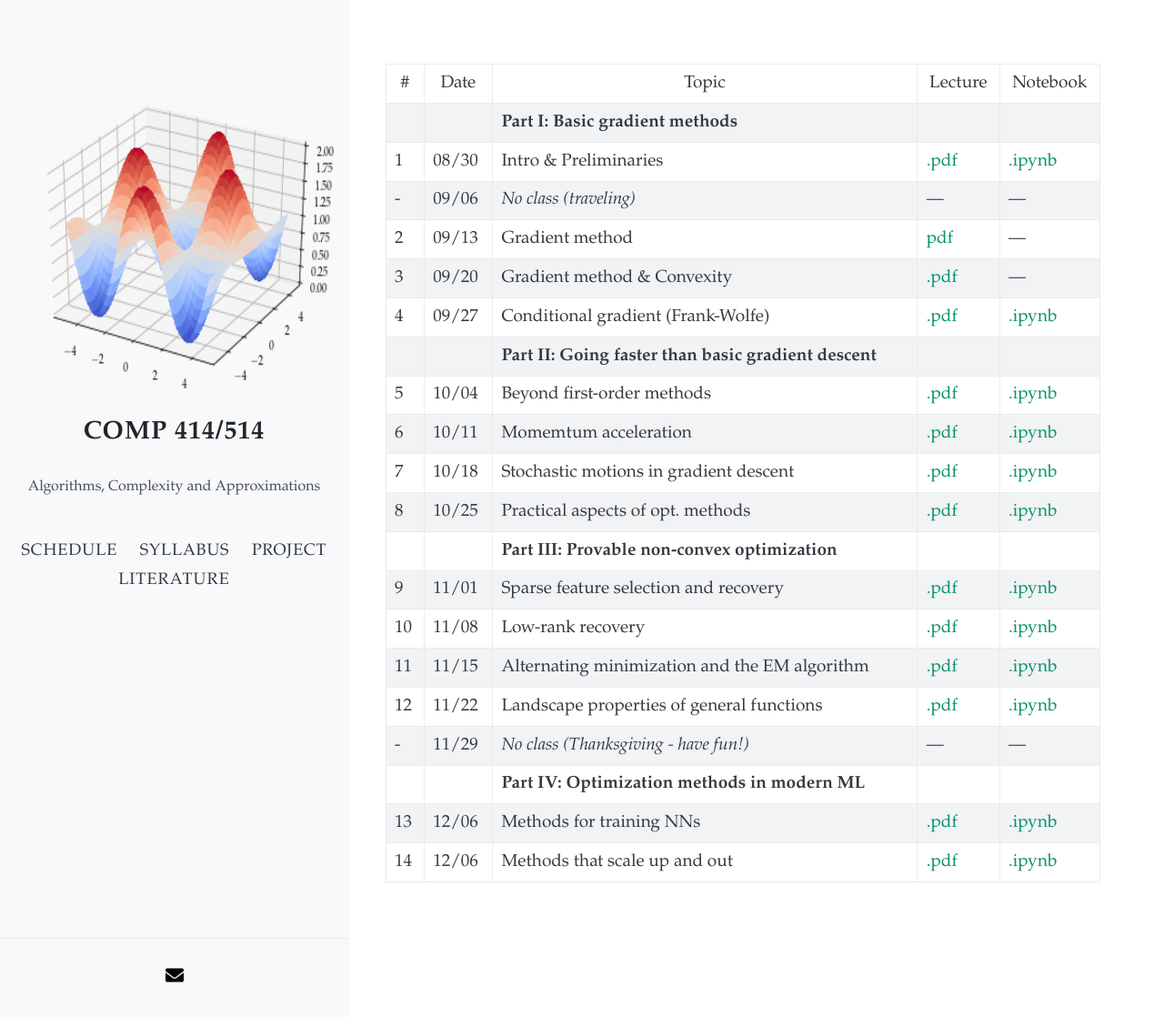
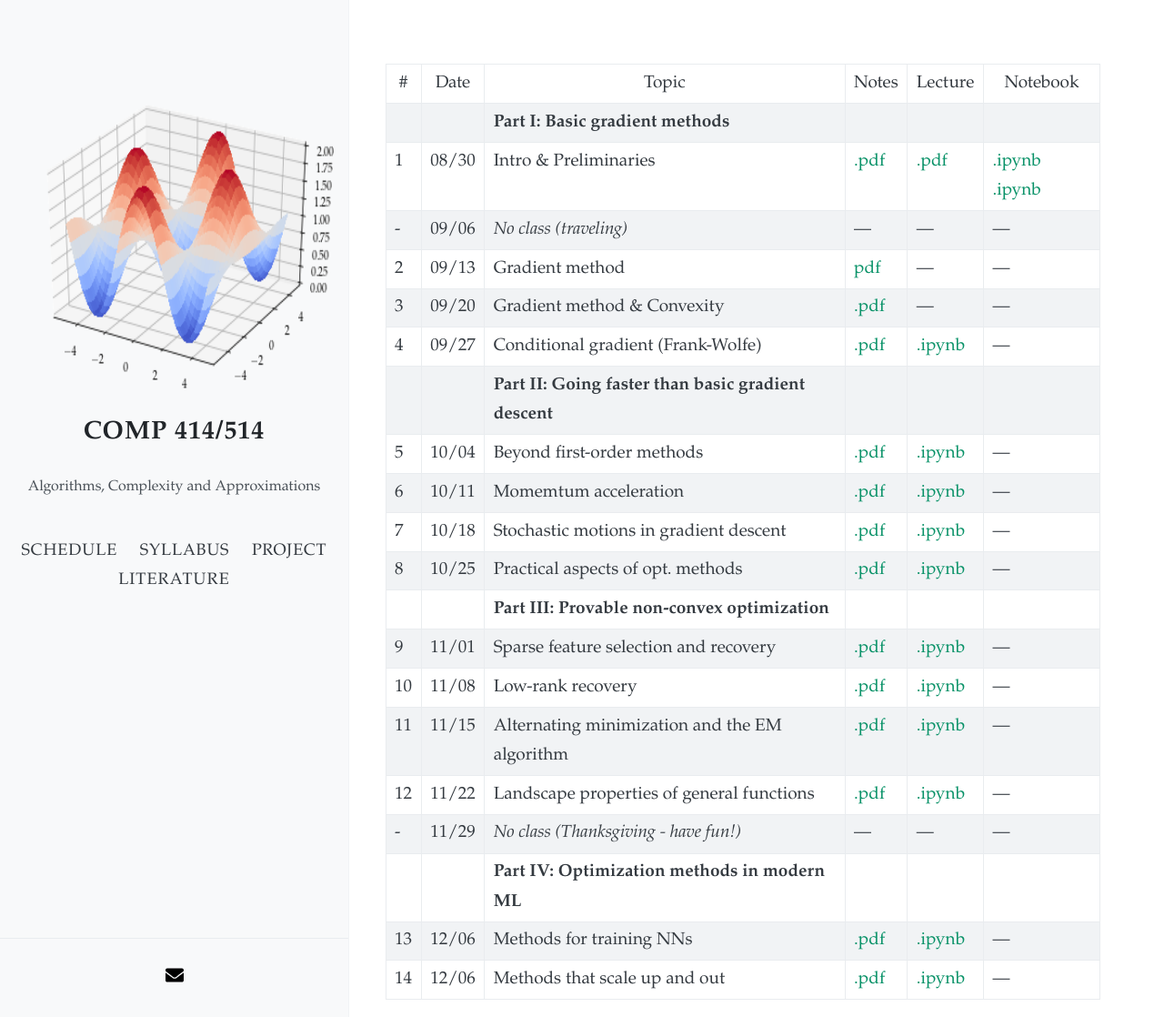
Before and after one commit to akyrillidis/comp414-514, a Jekyll site: the page built from schedule.md, in a window 1280 px wide and 1118 px high. Shown: the whole window at 91% size. Built offline with Jekyll 4.4.1, drawn with Linux system fonts in a browser that asks for light colours; nearby versions of some CDN libraries.

Commit message:
Update schedule.md

```diff
--- a/schedule.md
+++ b/schedule.md
@@ -5,25 +5,25 @@ layout: default
 &nbsp;
 
 
-| # | Date  | Topic  | Lecture | Notebook  |
-|-|-|-|-|-|
-| | | **Part I: Basic gradient methods** | | |
-| 1 | 08/30 | Intro & Preliminaries  | [.pdf]() | [.ipynb]()
-| - | 09/06 | *No class (traveling)* | ---  | ---  |
-| 2 | 09/13 | Gradient method | [pdf]()  | --- |
-| 3 | 09/20 | Gradient method & Convexity | [.pdf]()  | --- |
-| 4 | 09/27 | Conditional gradient (Frank-Wolfe) | [.pdf]()  | [.ipynb]()  |
-| | | **Part II: Going faster than basic gradient descent** | | |
-| 5 | 10/04 | Beyond first-order methods | [.pdf]()  | [.ipynb]()  |
-| 6 | 10/11 | Momemtum acceleration | [.pdf]()  | [.ipynb]()  |
-| 7 | 10/18 | Stochastic motions in gradient descent | [.pdf]()  | [.ipynb]()  |
-| 8 | 10/25 | Practical aspects of opt. methods | [.pdf]()  | [.ipynb]()  |
-| | | **Part III: Provable non-convex optimization** | | |
-| 9 | 11/01 | Sparse feature selection and recovery | [.pdf]()  | [.ipynb]()  |
-| 10 | 11/08 | Low-rank recovery | [.pdf]()  | [.ipynb]()  |
-| 11 | 11/15 | Alternating minimization and the EM algorithm | [.pdf]()  | [.ipynb]()  |
-| 12 | 11/22 | Landscape properties of general functions | [.pdf]()  | [.ipynb]()  |
-| - | 11/29 | *No class (Thanksgiving - have fun!)* | ---  | ---  |
-| | | **Part IV: Optimization methods in modern ML** | | |
-| 13 | 12/06 | Methods for training NNs  | [.pdf]()  | [.ipynb]()  |
-| 14 | 12/06 | Methods that scale up and out | [.pdf]()  | [.ipynb]()  |
+| # | Date  | Topic  | Notes | Lecture | Notebook  |
+|-|-|-|-|-|-|
+| | | **Part I: Basic gradient methods** | | | |
+| 1 | 08/30 | Intro & Preliminaries  | [.pdf]() | [.pdf]() | [.ipynb]() [.ipynb]()
+| - | 09/06 | *No class (traveling)* | ---  | ---  | --- |
+| 2 | 09/13 | Gradient method | [pdf]()  | --- | --- |
+| 3 | 09/20 | Gradient method & Convexity | [.pdf]()  | --- | --- |
+| 4 | 09/27 | Conditional gradient (Frank-Wolfe) | [.pdf]()  | [.ipynb]()  | --- |
+| | | **Part II: Going faster than basic gradient descent** | | | |
+| 5 | 10/04 | Beyond first-order methods | [.pdf]()  | [.ipynb]()  | --- |
+| 6 | 10/11 | Momemtum acceleration | [.pdf]()  | [.ipynb]()  | --- |
+| 7 | 10/18 | Stochastic motions in gradient descent | [.pdf]()  | [.ipynb]()  | --- |
+| 8 | 10/25 | Practical aspects of opt. methods | [.pdf]()  | [.ipynb]()  | --- |
+| | | **Part III: Provable non-convex optimization** | | | |
+| 9 | 11/01 | Sparse feature selection and recovery | [.pdf]()  | [.ipynb]()  | --- |
+| 10 | 11/08 | Low-rank recovery | [.pdf]()  | [.ipynb]()  | --- |
+| 11 | 11/15 | Alternating minimization and the EM algorithm | [.pdf]()  | [.ipynb]()  | --- |
+| 12 | 11/22 | Landscape properties of general functions | [.pdf]()  | [.ipynb]()  | --- |
+| - | 11/29 | *No class (Thanksgiving - have fun!)* | ---  | ---  | --- |
+| | | **Part IV: Optimization methods in modern ML** | | | |
+| 13 | 12/06 | Methods for training NNs  | [.pdf]()  | [.ipynb]()  | --- |
+| 14 | 12/06 | Methods that scale up and out | [.pdf]()  | [.ipynb]()  | --- |
```
